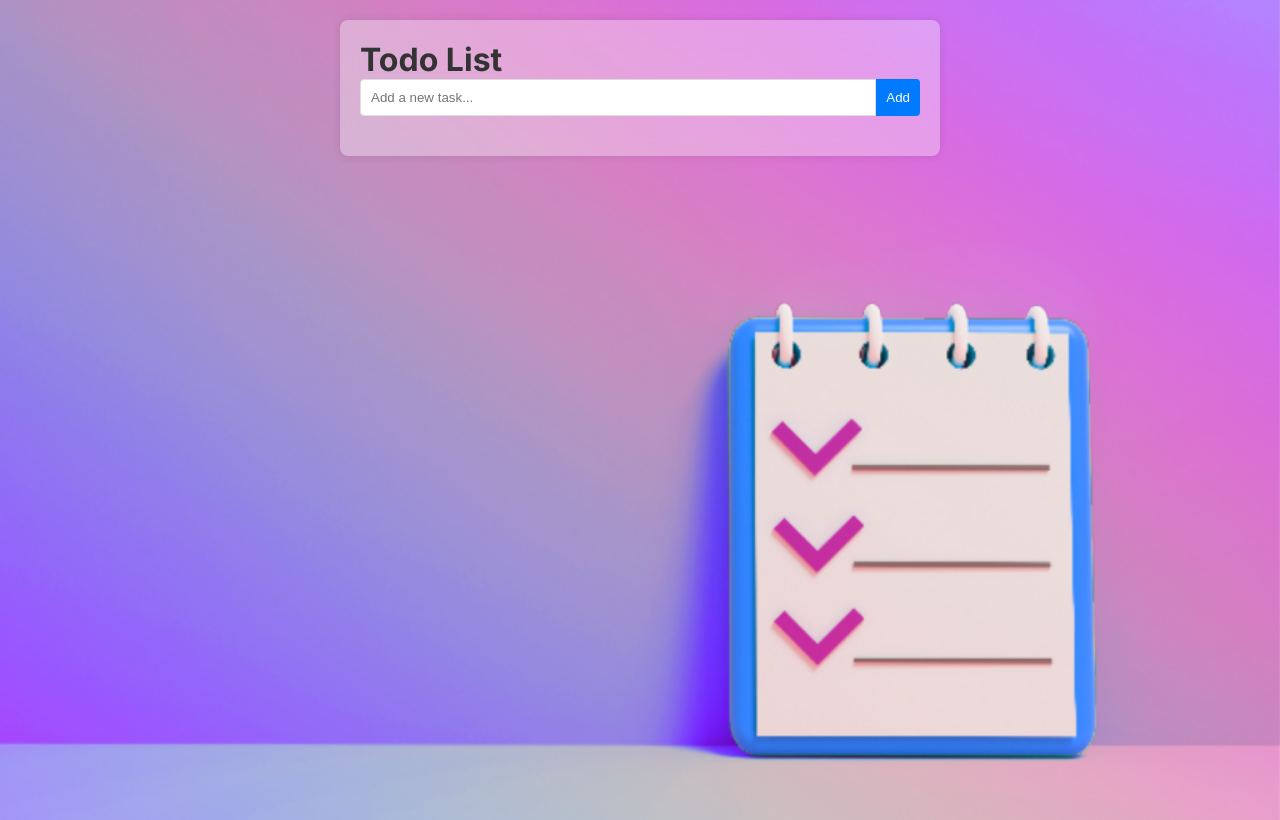
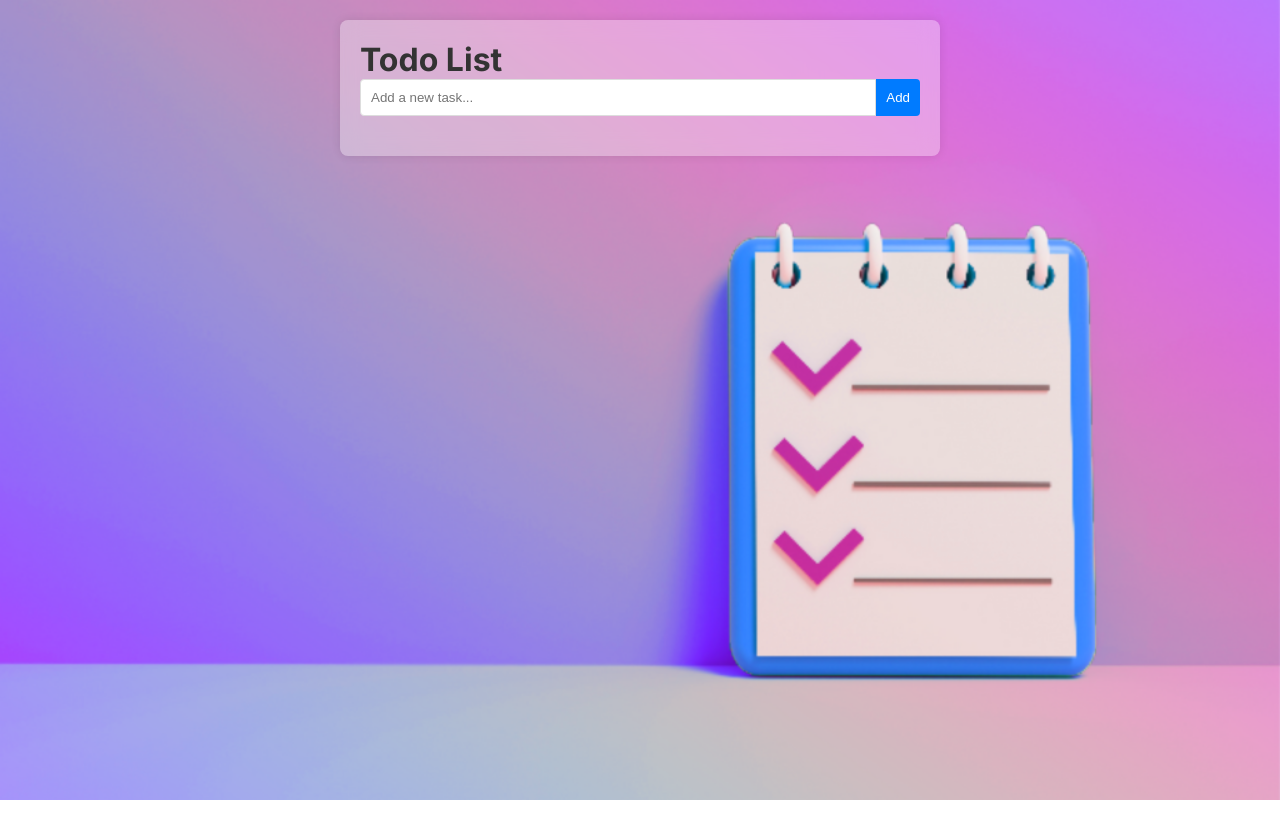
Before and after one commit to bedirgcmz/todo-list, a Next.js app: page / in a window 1280 px wide. Built offline with nearby package versions, Linux system fonts and the light colour scheme.

Commit message:
fixed scroll bug

```diff
--- a/src/Styles/GlobalStyles.ts
+++ b/src/Styles/GlobalStyles.ts
@@ -23,6 +23,7 @@ const GlobalStyles = createGlobalStyle`
     -o-background-size: cover;
     background-size: cover;
     min-height: 100vh;
+    padding-top: 20px;
   }
 
   ul {
--- a/src/components/TodoList.tsx
+++ b/src/components/TodoList.tsx
@@ -6,7 +6,7 @@ import TodoItem from "./TodoItem";
 
 const TodoListContainer = styled.div`
   max-width: 600px;
-  margin: 20px auto;
+  margin: 0 auto;
   padding: 20px;
   background-color: #ffffff54;
   box-shadow: 0 0 10px rgba(0, 0, 0, 0.1);
```
